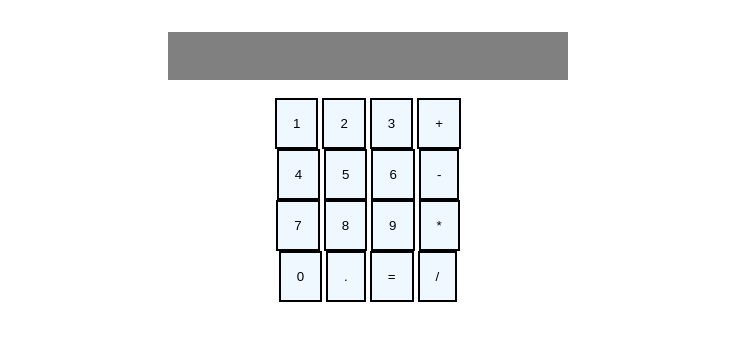
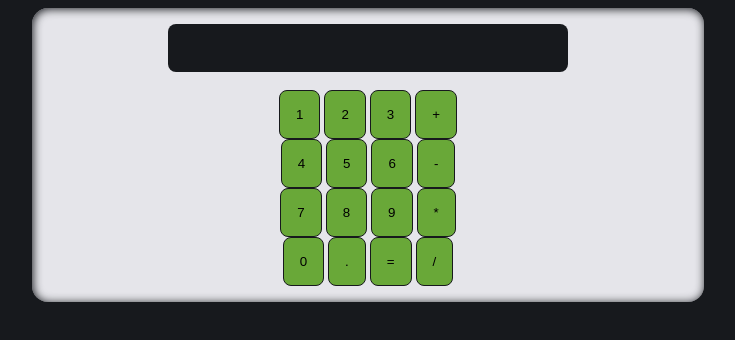
Before and after one commit to Ankit-Nag/calculator-app, a plain HTML site: page index.html in a window 1280 px wide. Shown: the whole page, without its empty margins (272-1007 px from the left). Drawn offline with Linux system fonts and the light colour scheme.

Commit message:
applied colour scheme
style: added colour scheme
refactor: removed unwanted code

```diff
--- a/app.js
+++ b/app.js
@@ -28,26 +28,27 @@ function outputDisplay(input) {
                 break;
         }
         operator = "=";
-        output.innerText = result.toFixed(4);
+        if(result%1==0){
+            output.innerText = result;
+        }
+        else{
+            output.innerText = result.toFixed(4);
+        }
 
     } else if (input === "+") {
         num1 = parseFloat(output.innerText);
-        console.log(num1);
         output.innerText = "";
         operator = "+";
     } else if (input === "-") {
         num1 = parseFloat(output.innerText);
-        console.log(num1);
         output.innerText = "";
         operator = "-";
     } else if (input === "*") {
         num1 = parseFloat(output.innerText);
-        console.log(num1);
         output.innerText = "";
         operator = "*";
     } else if (input === "/") {
         num1 = parseFloat(output.innerText);
-        console.log(num1);
         output.innerText = "";
         operator = "/";
     }
--- a/style.css
+++ b/style.css
@@ -1,22 +1,45 @@
 @import url('https://fonts.googleapis.com/css2?family=Ubuntu:wght@300;400;500&display=swap');
 
 :root {
-    --black: #111111;
+    --almost-black: #17191D;
+    --black: #060709;
+    --red: #B01712;
+    --dark-red: #550F0D;
+    --light-grey: #A49FA1;
+    --dark-grey: #3D3F41;
+    --ultradark-grey: rgba(44, 44, 46, 0.75);
+    --T-ultradark-grey: rgba(1, 1, 2, 0.25);
+    --grey: #887F81;
+    --silver: rgb(229, 229, 234);
+    --white: rgb(242, 242, 247);
+    --green: #69a838;
+    --blue: #8ca1b8;
+}
+
+html{
+    background-color: var(--almost-black);
 }
 
 .main-container {
-    max-width: 80vw;
-    margin: 2rem auto;
+    max-width: 50vw;
+    min-width: 20vw;
+    margin: auto;
+    padding: 1rem;
+    background-color: var(--silver);
+    border-radius: 1rem;
+    box-shadow: 1px 1px 10px var(--almost-black) inset ;
 }
 
 .output-screen {
     min-height: 2rem;
     padding: 0rem 0.5rem;
     padding-top: 1rem;
-    background-color: grey;
+    background-color: var(--almost-black);
+    color: var(--white);
     max-width: 30vw;
     margin: auto;
     text-align: right;
+    border-radius: 0.5rem;
 }
 
 .number-button {
@@ -29,8 +52,9 @@ button{
 }
 
 .button{
-    background-color: aliceblue;
-    border: solid black 2px;
+    border-radius: 0.5rem;
+    background-color: var(--green);
+    border: solid var(--almost-black) 1px;
 }
 
 .btn-small{
```
